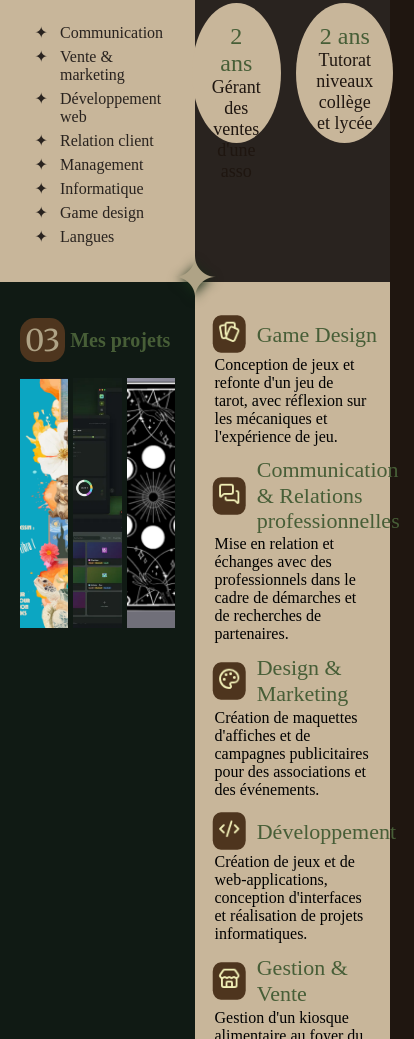
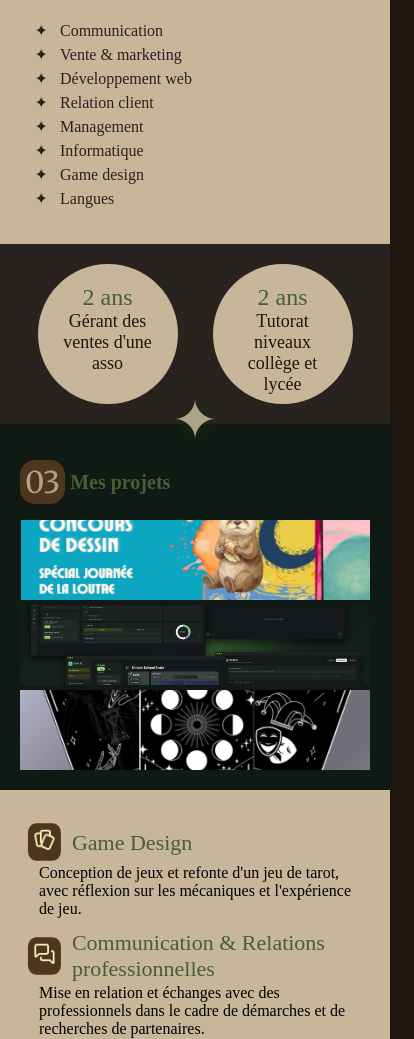
Before and after one commit to Angryp3t/TP-developpement-web, a plain HTML site: page portfolio/index.html in a window 390 px wide. Shown: the part 961-2000 px from the top of the page, 414 px wide, since content can reach past the window. Drawn offline with Linux system fonts and the light colour scheme; a web font is replaced by a local one.

Commit message:
ajout du responsive pour le site. Et dernière version livré

```diff
--- a/portfolio/style.css
+++ b/portfolio/style.css
@@ -322,6 +322,8 @@ ul{
     .type3{
         padding: 20px;
         background-color: var(--forest-black) ;
+        display: flex;
+        flex-direction: column;
         #maquette{
             display: flex;
             height: 250px;
@@ -414,3 +416,18 @@ footer{
     z-index: 5;
     text-shadow: 0 3px 12px var(--deep-forest);
 }
+
+
+@media screen and (max-width: 930px) {
+    #maquette{
+        flex-direction: column;
+    }
+}
+@media screen and (max-width: 590px) {
+    main conteneur {
+        grid-template-columns: 1fr;
+    }
+    nav{
+        gap: 10px;
+    }
+}
```
